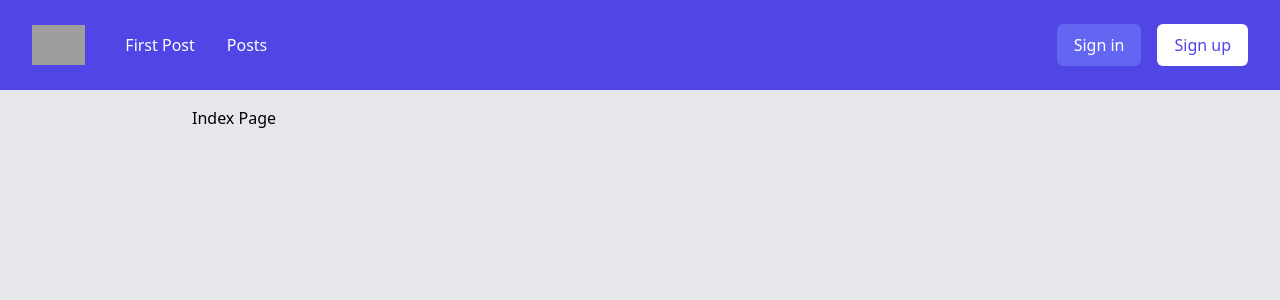
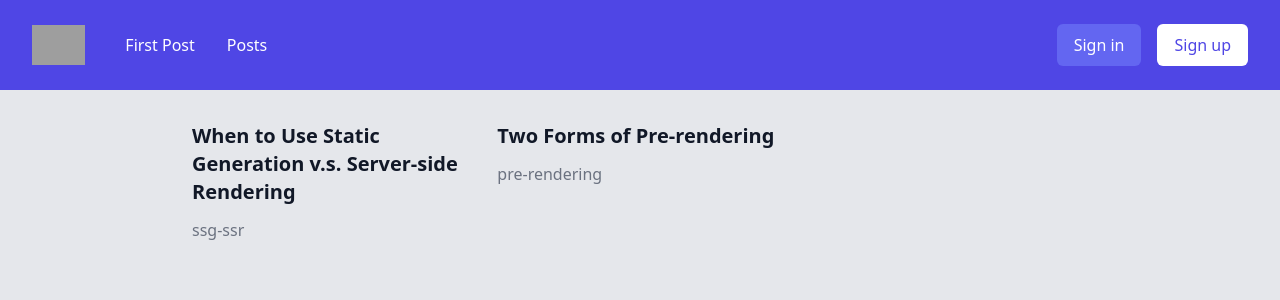
Before and after one commit to MiguelFranken/personal-website, a Next.js app: page / in a window 1280 px wide. Shown: the top 300 px of the page. Built offline with nearby package versions, Linux system fonts and the light colour scheme; grey boxes are pictures that could not be loaded.

Commit message:
Simple static site generation

```diff
--- /dev/null
+++ b/lib/posts.js
@@ -0,0 +1,37 @@
+import fs from 'fs';
+import path from 'path';
+import matter from 'gray-matter';
+
+const postsDirectory = path.join(process.cwd(), 'posts');
+
+export function getSortedPostsData() {
+  // Get file names under /posts
+  const fileNames = fs.readdirSync(postsDirectory);
+  const allPostsData = fileNames.map((fileName) => {
+    // Remove ".md" from file name to get id
+    const id = fileName.replace(/\.md$/, '');
+
+    // Read markdown file as string
+    const fullPath = path.join(postsDirectory, fileName);
+    const fileContents = fs.readFileSync(fullPath, 'utf8');
+
+    // Use gray-matter to parse the post metadata section
+    const matterResult = matter(fileContents);
+
+    // Combine the data with the id
+    return {
+      id,
+      ...matterResult.data,
+    };
+  });
+  // Sort posts by date
+  return allPostsData.sort(({ date: a }, { date: b }) => {
+    if (a < b) {
+      return 1;
+    } else if (a > b) {
+      return -1;
+    } else {
+      return 0;
+    }
+  });
+}
--- a/package.json
+++ b/package.json
@@ -11,6 +11,7 @@
   "dependencies": {
     "@tailwindcss/forms": "^0.5.2",
     "classnames": "^2.3.1",
+    "gray-matter": "^4.0.3",
     "next": "12.2.3",
     "react": "18.2.0",
     "react-dom": "18.2.0"
--- a/pages/index.js
+++ b/pages/index.js
@@ -1,7 +1,17 @@
 import Head from "next/head";
 import Layout from "@/components/layout";
+import { getSortedPostsData } from '../lib/posts';
 
-export default function Home() {
+export async function getStaticProps() {
+  const allPostsData = getSortedPostsData();
+  return {
+    props: {
+      allPostsData,
+    },
+  };
+}
+
+export default function Home({ allPostsData }) {
   return (
     <>
       <Head>
@@ -9,7 +19,19 @@
       </Head>
 
       <Layout>
-        Index Page
+        <div className="relative max-w-lg mx-auto divide-y-2 divide-gray-200 lg:max-w-7xl">
+          <div className="grid gap-16 lg:grid-cols-3 lg:gap-x-5 lg:gap-y-12">
+            {allPostsData.map(({id, date, title}) => (
+              <div key={title}>
+                <a href="#" className="block mt-4">
+                  <p className="text-xl font-semibold text-gray-900">{title}</p>
+                  <p className="mt-3 text-base text-gray-500">{id}</p>
+                </a>
+              </div>
+            ))}
+          </div>
+        </div>
+
       </Layout>
     </>
   )
--- /dev/null
+++ b/posts/pre-rendering.md
@@ -0,0 +1,11 @@
+---
+title: 'Two Forms of Pre-rendering'
+date: '2020-01-01'
+---
+
+Next.js has two forms of pre-rendering: **Static Generation** and **Server-side Rendering**. The difference is in **when** it generates the HTML for a page.
+
+- **Static Generation** is the pre-rendering method that generates the HTML at **build time**. The pre-rendered HTML is then _reused_ on each request.
+- **Server-side Rendering** is the pre-rendering method that generates the HTML on **each request**.
+
+Importantly, Next.js lets you **choose** which pre-rendering form to use for each page. You can create a "hybrid" Next.js app by using Static Generation for most pages and using Server-side Rendering for others.
--- /dev/null
+++ b/posts/ssg-ssr.md
@@ -0,0 +1,19 @@
+---
+title: 'When to Use Static Generation v.s. Server-side Rendering'
+date: '2020-01-02'
+---
+
+We recommend using **Static Generation** (with and without data) whenever possible because your page can be built once and served by CDN, which makes it much faster than having a server render the page on every request.
+
+You can use Static Generation for many types of pages, including:
+
+- Marketing pages
+- Blog posts
+- E-commerce product listings
+- Help and documentation
+
+You should ask yourself: "Can I pre-render this page **ahead** of a user's request?" If the answer is yes, then you should choose Static Generation.
+
+On the other hand, Static Generation is **not** a good idea if you cannot pre-render a page ahead of a user's request. Maybe your page shows frequently updated data, and the page content changes on every request.
+
+In that case, you can use **Server-Side Rendering**. It will be slower, but the pre-rendered page will always be up-to-date. Or you can skip pre-rendering and use client-side JavaScript to populate data.
```
Also changed, not shown: 1 other file (tests, documents, lock files or other folders).
